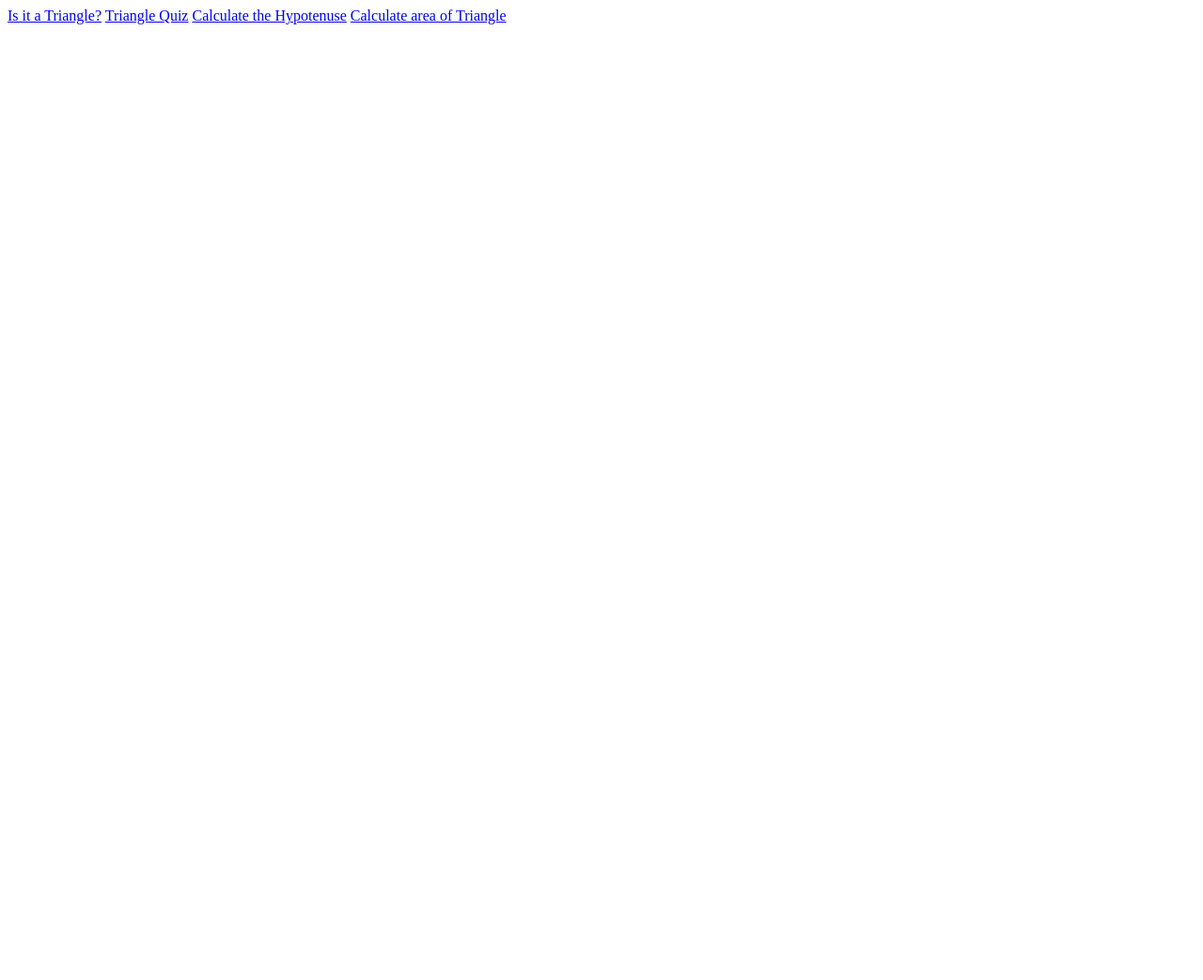
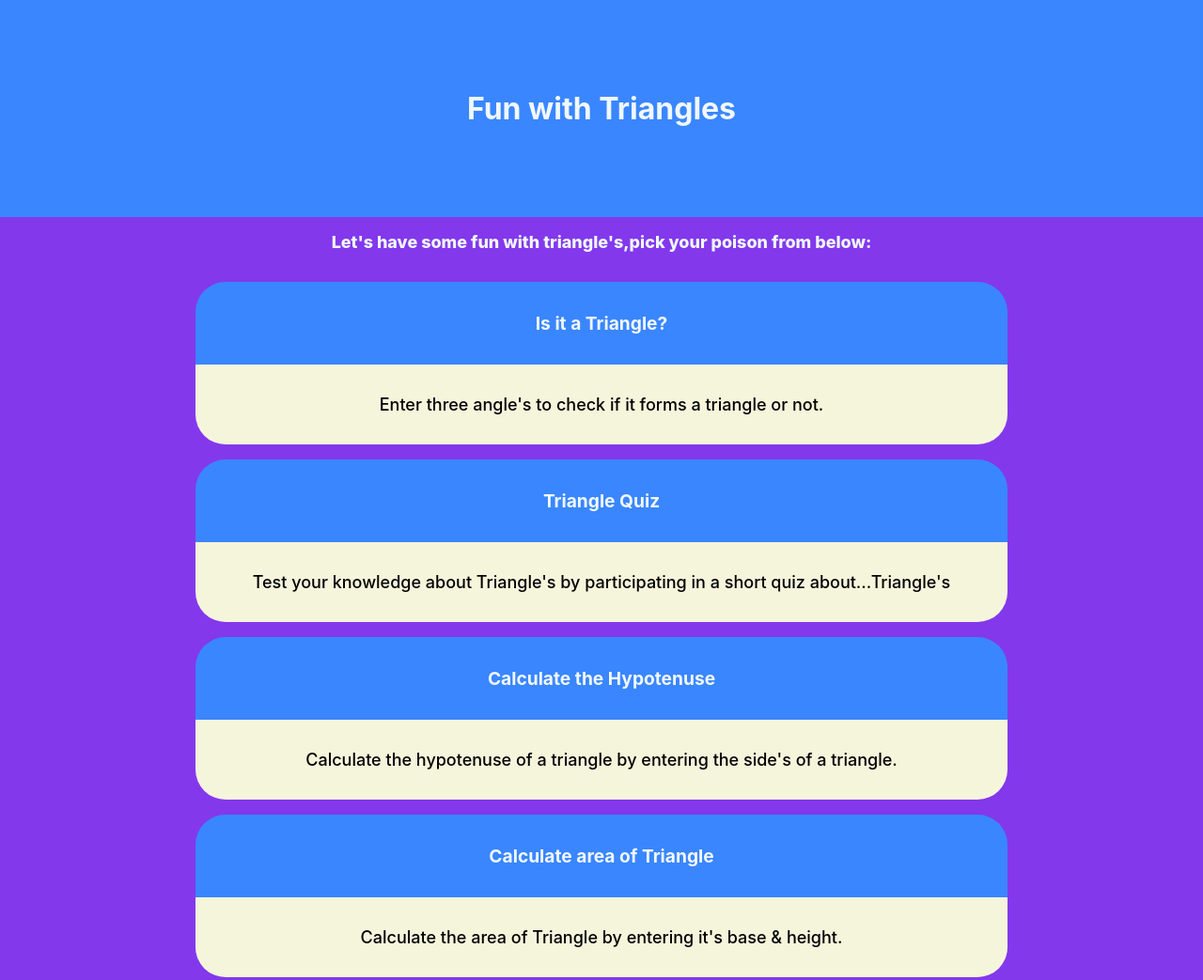
Before and after one commit to saketsawrav/FunWithTriangles, a plain HTML site: page index.html in a window 1280 px wide. Shown: the whole page at 94% size. Before the commit the page ends 800 px from the top, so only its background shows below. Drawn offline with Linux system fonts and the light colour scheme; a small style sheet from the web is missing.

Commit message:
Add inital styling
- Style the homepage
- link css file in all html
- create id's for different pages(only done for home page till now)
- Add summaries

Signed-off-by: ssawrav <s.sawrav@gmail.com>

```diff
--- a/index.html
+++ b/index.html
@@ -4,12 +4,21 @@
     <meta charset="UTF-8">
     <meta http-equiv="X-UA-Compatible" content="IE=edge">
     <meta name="viewport" content="width=device-width, initial-scale=1.0">
+    <link rel="stylesheet" href="styles.css">
     <title>Fun With Triangles</title>
 </head>
-<body>
+<body id="home">
+    <h1 class="heading">Fun with Triangles</h1>
+    <p class="summary">Let's have some fun with triangle's,pick your poison from below: </p>
+    <div class="container">
     <a href="is-it-triangle.html" target="_blank">Is it a Triangle?</a>
+    <p>Enter three angle's to check if it forms a triangle or not.</p>
     <a href="quiz.html" target="_blank">Triangle Quiz</a>
+    <p>Test your knowledge about Triangle's by participating in a short quiz about...Triangle's</p>
     <a href="hypotenuse.html" target="_blank">Calculate the Hypotenuse</a>
+    <p>Calculate the hypotenuse of a triangle by entering the side's of a triangle.</p>
     <a href="calculate-triangle.html" target="_blank">Calculate area of Triangle</a>
+    <p>Calculate the area of Triangle by entering it's base & height.</p>
+    </div>
 </body>
 </html>
--- /dev/null
+++ b/styles.css
@@ -0,0 +1,67 @@
+@import url('https://v1.fontapi.ir/css/SFProDisplay:400');
+
+:root {
+    --amber: #ffbe0bff;
+    --orange-pantone: #fb5607ff;
+    --winter-sky: #ff006eff;
+    --blue-violet: #8338ecff;
+    --azure: #3a86ffff;
+}
+
+* {
+    font-family: 'SF Pro Display', sans-serif;
+    margin: 0px;
+    padding: 0px;
+}
+
+body {
+    background-color: var(--blue-violet);
+    color: aliceblue;
+}
+
+#home a {
+    text-decoration: none;
+    color: aliceblue;
+    display: block;
+    padding: 2rem;
+    margin: auto;
+    background-color: var(--azure);
+    width: 800px;
+    text-align: center;
+    font-size: larger;
+    font-weight: bold;
+    border-top-left-radius: 2rem;
+    border-top-right-radius: 2rem;
+}
+
+#home p {
+    margin: auto;
+    text-align: center;
+    background-color: beige;
+    width: 800px;
+    padding: 2rem;
+    margin-bottom: 1rem;
+    border-bottom-left-radius: 2rem;
+    border-bottom-right-radius: 2rem;
+    font-size: large;
+    font-weight: 500;
+    color: black;
+}
+
+#home p.summary {
+    padding: 1rem;
+    background-color: var(--blue-violet);
+    font-weight: 800;
+    color: aliceblue;
+}
+
+#home h1 {
+    text-align: center;
+    background-color: var(--azure);
+    padding: 6rem;
+}
+
+#home .container {
+    display: flex;
+    flex-direction: column;
+}
```
Also changed, not shown: calculate-triangle.html (+1 -0 lines), hypotenuse.html (+1 -0 lines), is-it-triangle.html (+1 -0 lines), quiz.html (+1 -0 lines).
